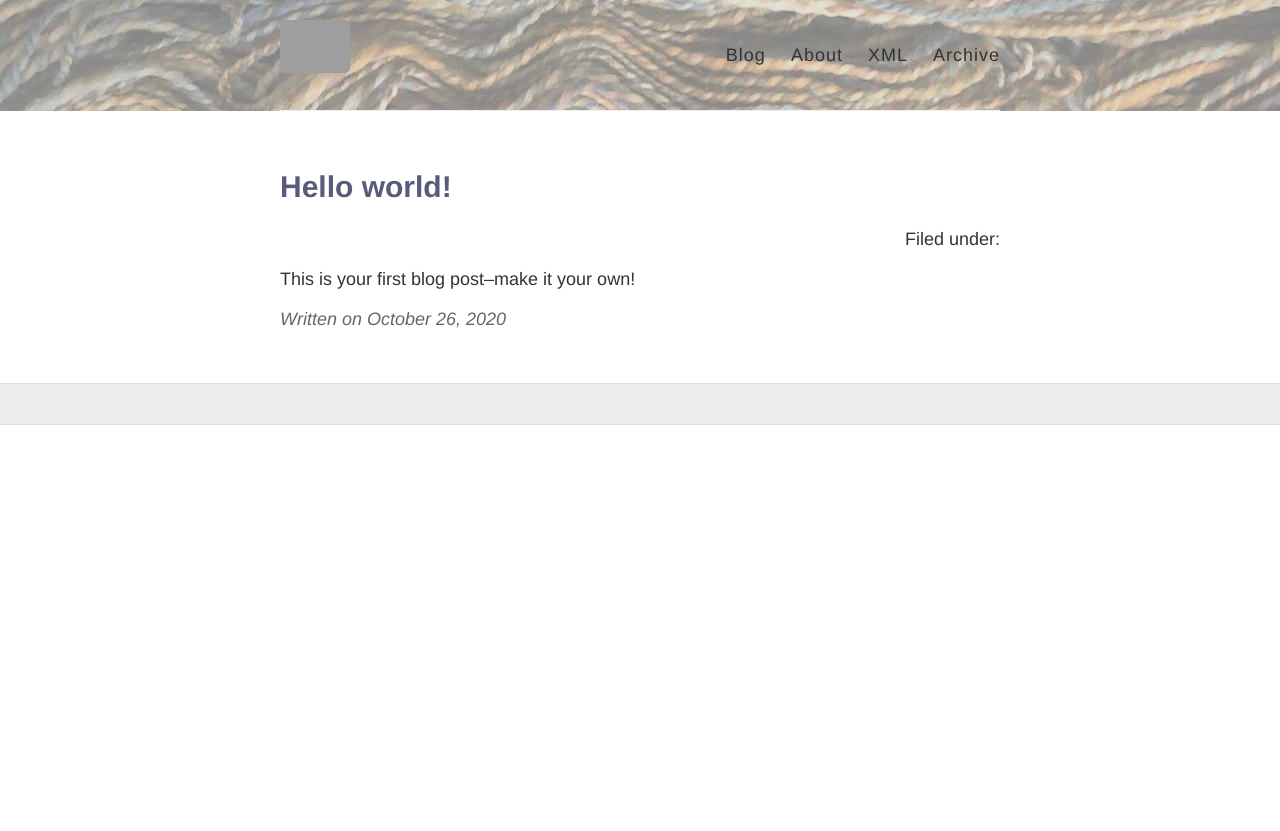
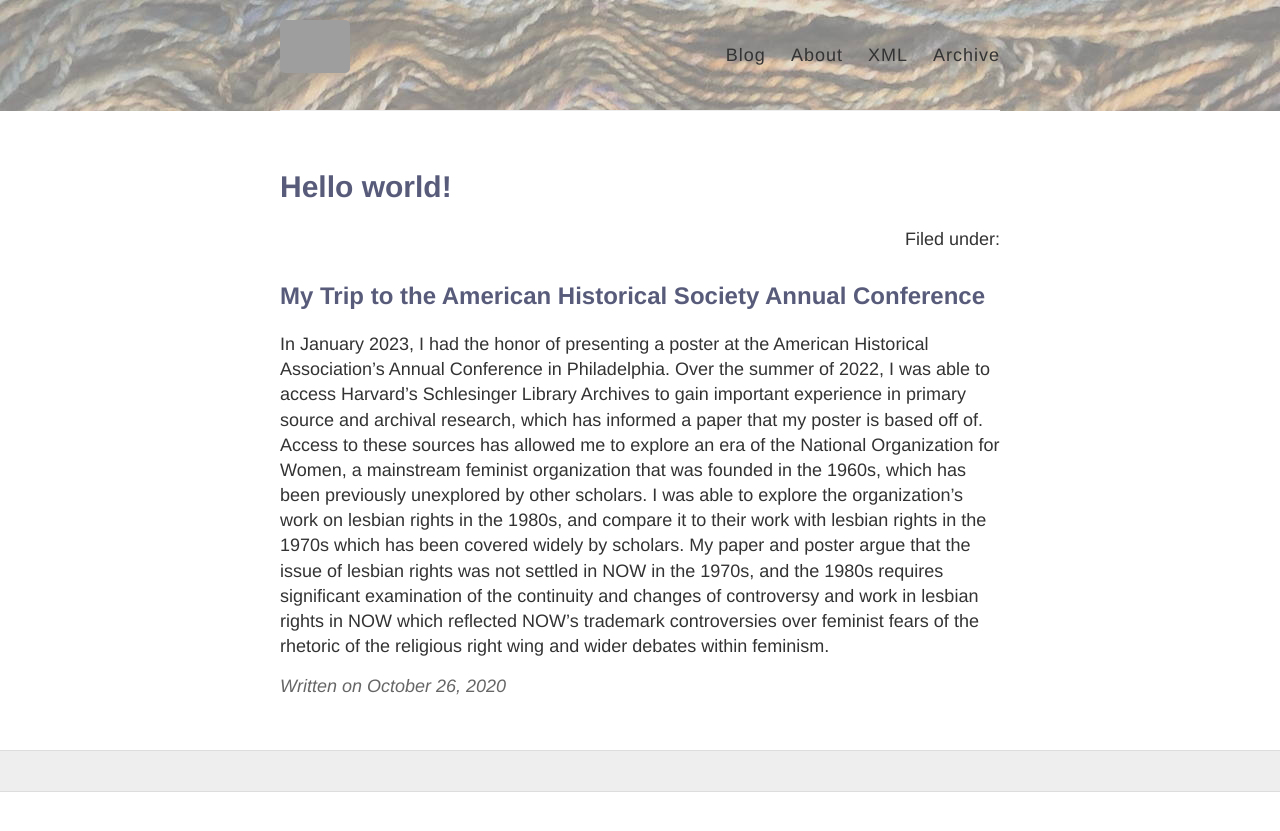
Before and after one commit to grooney48/grooney48.github.io, a Jekyll site: the page built from _posts/2020-10-26-Hello-World.md, in a window 1280 px wide. Shown: the top 831 px of the page. Built offline with Jekyll 4.4.1, drawn with Linux system fonts in a browser that asks for light colours; grey boxes are pictures that could not be loaded.

Commit message:
Wrote Blog Post

```diff
--- a/_posts/2020-10-26-Hello-World.md
+++ b/_posts/2020-10-26-Hello-World.md
@@ -3,4 +3,6 @@ layout: post
 title: Hello world!
 ---
 
-This is your first blog post--make it your own!
+## My Trip to the American Historical Society Annual Conference ##
+
+In January 2023, I had the honor of presenting a poster at the American Historical Association’s Annual Conference in Philadelphia. Over the summer of 2022, I was able to access Harvard’s Schlesinger Library Archives to gain important experience in primary source and archival research, which has informed a paper that my poster is based off of. Access to these sources has allowed me to explore an era of the National Organization for Women, a mainstream feminist organization that was founded in the 1960s, which has been previously unexplored by other scholars. I was able to explore the organization’s work on lesbian rights in the 1980s, and compare it to their work with lesbian rights in the 1970s which has been covered widely by scholars. My paper and poster argue that the issue of lesbian rights was not settled in NOW in the 1970s, and the 1980s requires significant examination of the continuity and changes of controversy and work in lesbian rights in NOW which reflected NOW’s trademark controversies over feminist fears of the rhetoric of the religious right wing and wider debates within feminism.
```
Also changed, not shown: 1 other file.
